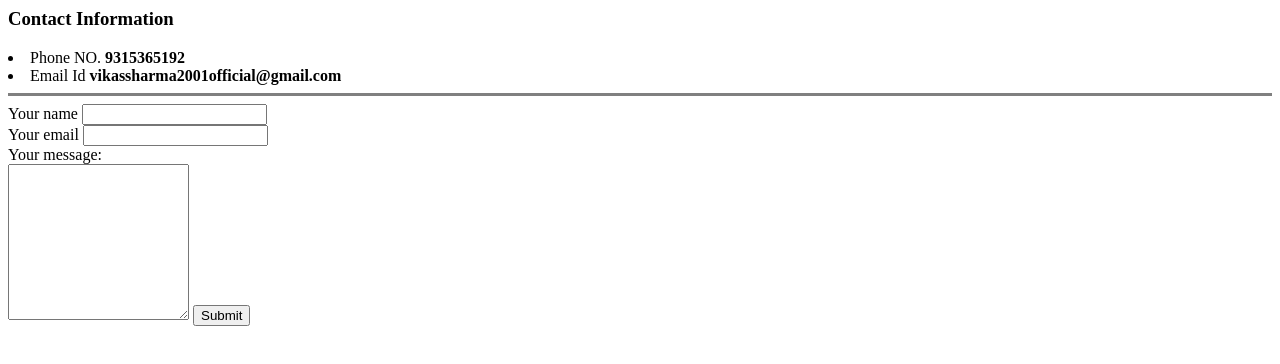
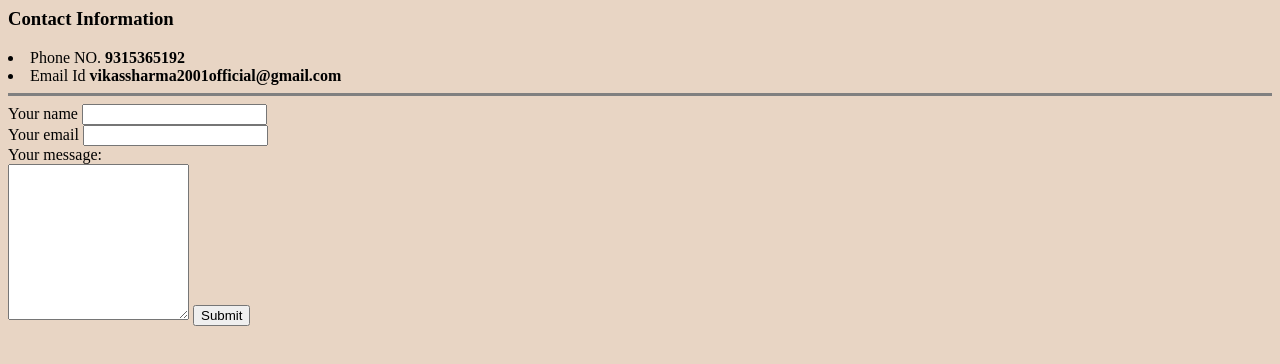
Before and after one commit to vikas15042003/CV, a plain HTML site: page contact page.html in a window 1280 px wide. Drawn offline with Linux system fonts and the light colour scheme.

Commit message:
Update contact page.html

```diff
--- a/contact page.html
+++ b/contact page.html
@@ -1,6 +1,12 @@
 <html>
     <head>
         <title>Contact Info</title>
+        <style>
+            body{
+                background-color : #E8D5C4;
+            }
+
+        </style>
     </head>
     <body>
         <h3>Contact Information</h3>
```
